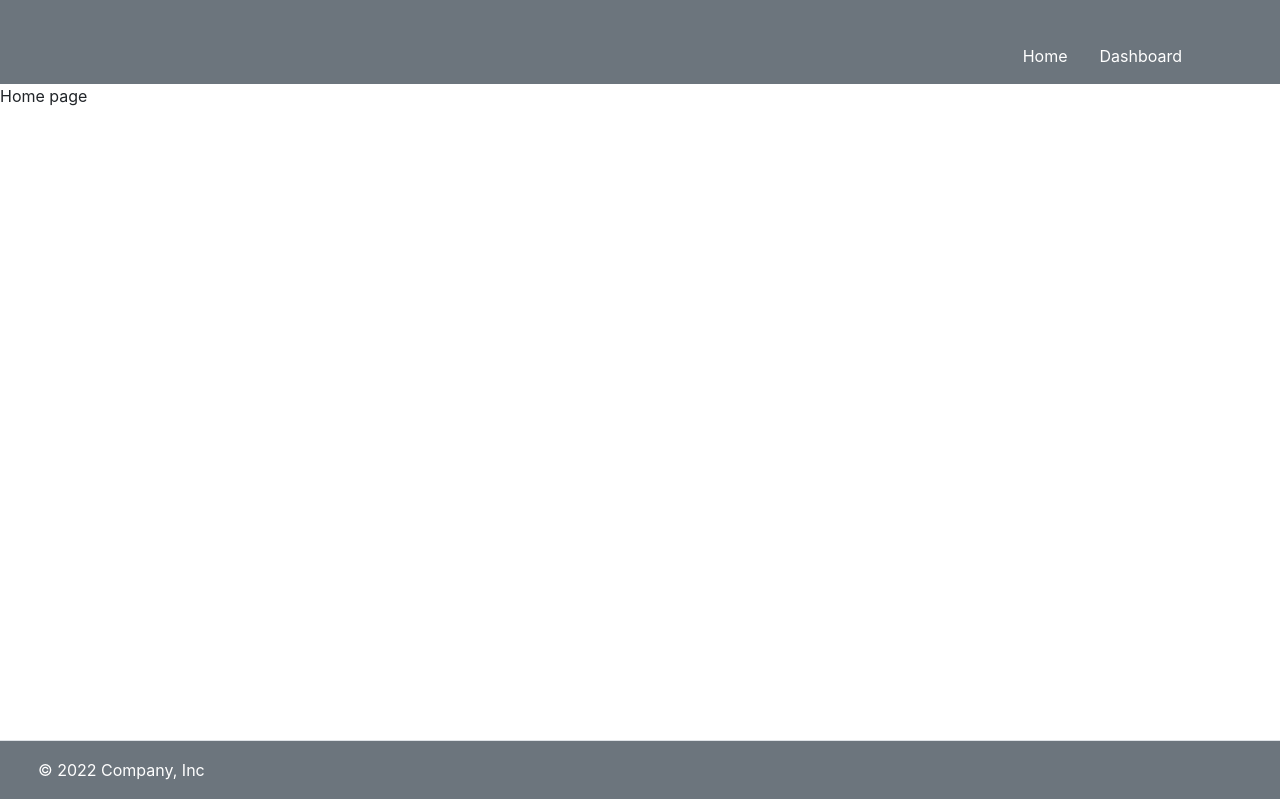
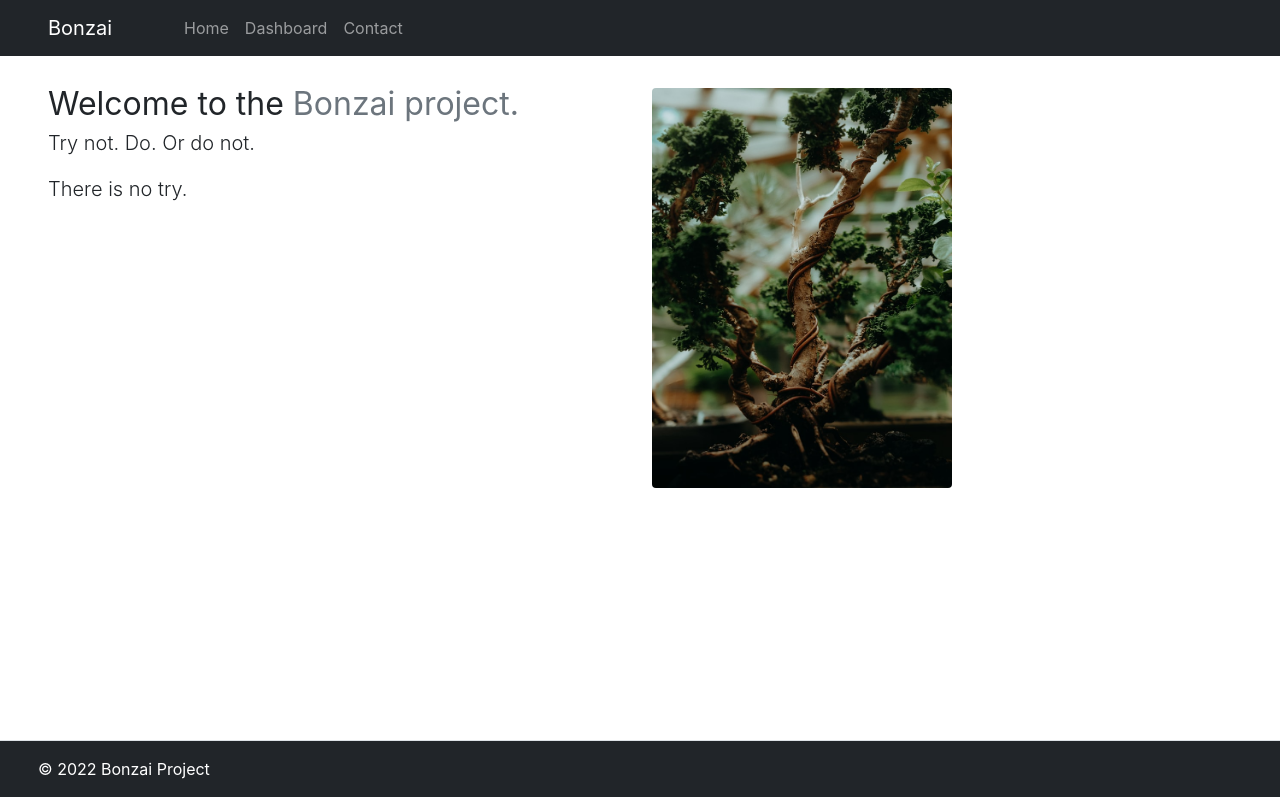
Before and after one commit to quentinalais/StatExplorer, a React (Create React App) app: page / in a window 1280 px wide. Built offline with nearby package versions, Linux system fonts and the light colour scheme; the HTML template or start-up script is replaced by a standard one.

Commit message:
Add homepage

```diff
--- a/package.json
+++ b/package.json
@@ -6,6 +6,7 @@
     "@testing-library/jest-dom": "^5.16.4",
     "@testing-library/react": "^13.2.0",
     "@testing-library/user-event": "^13.5.0",
+    "autoprefixer": "10.4.5",
     "bootstrap": "^5.1.3",
     "react": "^18.1.0",
     "react-dom": "^18.1.0",
--- a/src/App.js
+++ b/src/App.js
@@ -1,13 +1,11 @@
-import logo from "./logo.svg";
+
 import "./App.css";
 import Header from "./Component/Header";
 import Footer from "./Component/Footer";
-import Form from "./Component/Form";
 import {
   BrowserRouter ,
   Routes,
-  Route,
-  Link
+  Route
 } from "react-router-dom";
 import { Home } from "./Component/Home";
 import { Dashboard } from "./Dashboard/Dashboard";
@@ -16,7 +14,7 @@ import { Dashboard } from "./Dashboard/Dashboard";
 function App() {
   return (
    <BrowserRouter>
-      <div>
+
         <Header></Header>
 
         <Routes>
@@ -25,9 +23,9 @@ function App() {
           <Route path="/Dashboard" element={<Dashboard />}/>
         </Routes>
 
+
         <Footer></Footer>
 
-      </div>
 
    </BrowserRouter>
   );
--- a/src/Component/Footer.js
+++ b/src/Component/Footer.js
@@ -3,19 +3,15 @@ import React from 'react'
 const Footer = () => {
   return (
     <div className="footer-custom">
-        <footer class="d-flex bg-secondary flex-wrap justify-content-between align-items-center py-3 my-4 border-top mt-auto">
+        <footer class="d-flex bg-dark flex-wrap justify-content-between align-items-center py-3 my-4 border-top mt-auto">
             <div class="col-md-4 d-flex align-items-center">
             <a href="/" class="mb-3 me-2 mb-md-0 text-white text-decoration-none lh-1">
                 <svg class="bi" width="30" height="24"><use href="#bootstrap"></use></svg>
             </a>
-            <span class="text-white">© 2022 Company, Inc</span>
+            <span class="text-white">© 2022 Bonzai Project</span>
             </div>
 
-            <ul class="nav col-md-4 justify-content-end list-unstyled d-flex">
-            <li class="ms-3"><a class="text-white" href="#"><svg class="bi" width="24" height="24"><use href="#twitter"></use></svg></a></li>
-            <li class="ms-3"><a class="text-white" href="#"><svg class="bi" width="24" height="24"><use href="#instagram"></use></svg></a></li>
-            <li class="ms-3"><a class="text-white" href="#"><svg class="bi" width="24" height="24"><use href="#facebook"></use></svg></a></li>
-            </ul>
+
         </footer>
     </div>
   )
--- a/src/Component/Form.js
+++ /dev/null
@@ -1,17 +0,0 @@
-import React from 'react'
-
-const Form = () => {
-  return (
-    <div className='px-5 py-5'>
-        <div class="card" >
-            <div class="card-body">
-                <h5 class="card-title">Hola from Bonzai</h5>
-                <p class="card-text">Some quick example text to build on the card title and make up the bulk of the card's content.</p>
-                <a href="#" class="btn btn-primary">Go somewhere</a>
-            </div>
-        </div>
-    </div>
-  )
-}
-
-export default Form
--- a/src/Component/Header.js
+++ b/src/Component/Header.js
@@ -2,37 +2,45 @@ import React from 'react'
 
 const Header = () => {
   return (
-    <div>
+    <header>
+      <nav class="navbar navbar-expand-md navbar-dark bg-dark ">
+        <a class="navbar-brand px-5" href="/">
+          Bonzai
+        </a>
+        <button
+          class="navbar-toggler"
+          type="button"
+          data-toggle="collapse"
+          data-target="#navbarsExampleDefault"
+          aria-controls="navbarsExampleDefault"
+          aria-expanded="false"
+          aria-label="Toggle navigation"
+        >
+          <span class="navbar-toggler-icon"></span>
+        </button>
 
-<header>
-    <div class="px-3 py-2 bg-secondary text-black">
-      <div class="container">
-        <div class="d-flex flex-wrap align-items-center justify-content-center justify-content-lg-start">
-          <a href="/" class="d-flex align-items-center my-2 my-lg-0 me-lg-auto text-white text-decoration-none">
-            <svg class="bi me-2" width="40" height="32" role="img" aria-label="Bootstrap"><use href="#bootstrap"></use></svg>
-          </a>
-          <ul class="nav col-12 col-lg-auto my-2 justify-content-center my-md-0 text-small">
-            <li>
-              <a href="/" class="nav-link text-white">
-                <svg class="bi d-block mx-auto mb-1" width="24" height="24"><use href="/Home"></use></svg>
-                Home
+        <div class="collapse navbar-collapse" id="navbarsExampleDefault">
+          <ul class="navbar-nav mr-auto">
+            <li class="nav-item active">
+              <a class="nav-link" href="/">
+                Home{" "}
               </a>
             </li>
-            <li>
-              <a href="/Dashboard" class="nav-link text-white">
-                <svg class="bi d-block mx-auto mb-1" width="24" height="24"><use href="#speedometer2"></use></svg>
+            <li class="nav-item">
+              <a class="nav-link" href="/Dashboard">
                 Dashboard
               </a>
             </li>
-
+            <li class="nav-item">
+              <a class="nav-link " href="/Contact">
+                Contact
+              </a>
+            </li>
           </ul>
         </div>
-      </div>
-    </div>
-
-  </header>
-    </div>
-  )
+      </nav>
+    </header>
+  );
 }
 
 export default Header
--- a/src/Component/Home.js
+++ b/src/Component/Home.js
@@ -1,12 +1,27 @@
 import React from 'react'
-import Footer from './Footer'
-import Header from './Header'
+import bonzai_pic from '../Images/MyBonzai.png';
 
 export const Home = () => {
   return (
-    <div>
+    <main className="px-5 py-3 ">
+    <div class="row featurette py-3 ">
+      <div class="col-md-6">
+        <h2 class="featurette-heading fw-normal lh-1">Welcome to the <span class="text-muted">Bonzai project.</span></h2>
+        <p class="lead">Try not. Do. Or do not. </p>
+        <p class="lead">There is no try.  </p>
+      </div>
+      <div class="col-md-5">
+        <img class="rounded float-start" width="300" height="400" src={bonzai_pic} alt="" />
 
-        Home page
+      </div>
     </div>
+
+
+
+
+
+
+</main>
+
   )
 }
```
Also changed, not shown: src/Images/MyBonzai.png (added), 1 other file (tests, documents, lock files or other folders).
